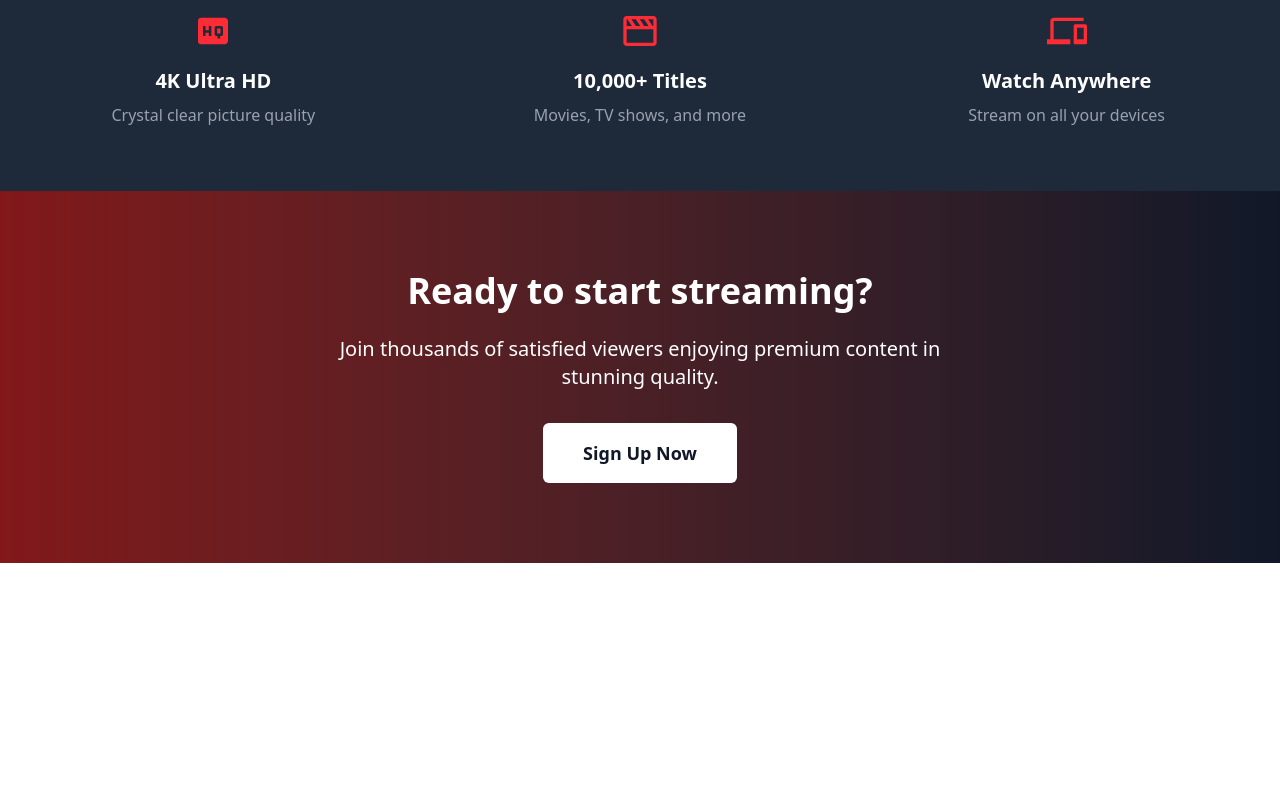
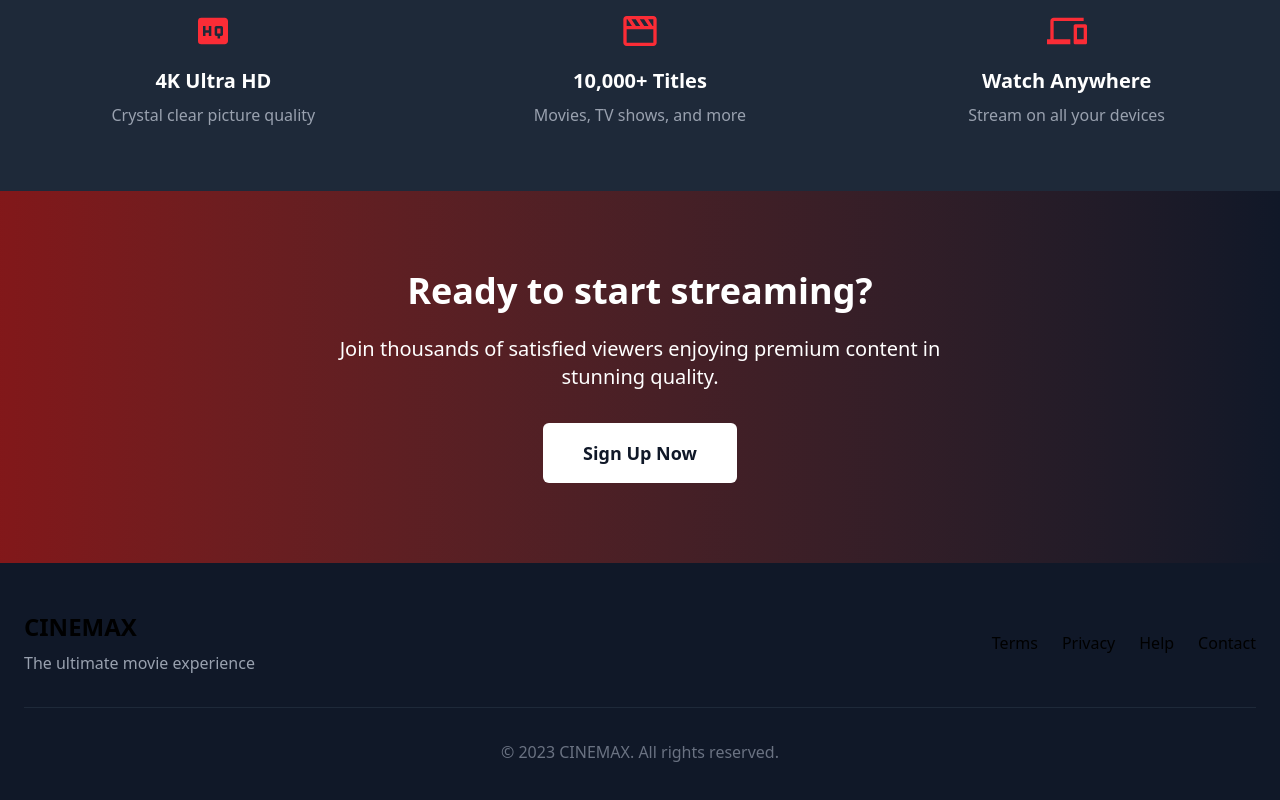
Before and after one commit to DipeshPun91/movie_website_using_api_MERN, a React (Vite) app: page / in a window 1280 px wide. Shown: the part 2177-2977 px from the top of the page. Before the commit the page ends 2740 px from the top, so only its background shows below. Built offline with nearby package versions, Linux system fonts and the light colour scheme.

Commit message:
Eleventh commit

```diff
--- a/src/App.jsx
+++ b/src/App.jsx
@@ -3,6 +3,7 @@ import { Route, Routes } from "react-router-dom";
 import Home from "./pages/Home.jsx";
 import Header from "./component/partials/Header.jsx";
 import Movies from "./pages/Movies.jsx";
+import Footer from "./component/partials/Footer.jsx";
 
 const App = () => {
   return (
@@ -12,6 +13,7 @@ const App = () => {
         <Route path="/" element={<Home />} />
         <Route path="/movies" element={<Movies />} />
       </Routes>
+      <Footer />
     </div>
   );
 };
```
